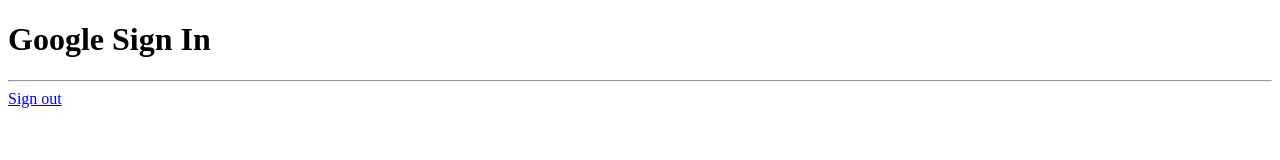
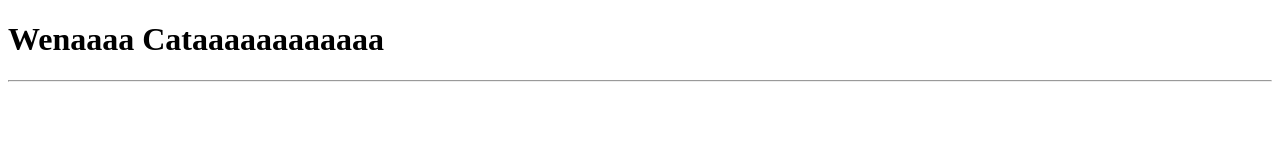
Before and after one commit to patooespinnoza/curso-node-restserver, a website: page public/index.html in a window 1280 px wide. Drawn offline with Linux system fonts and the light colour scheme.

Commit message:
dale corte

```diff
--- a/public/index.html
+++ b/public/index.html
@@ -10,10 +10,11 @@
 
 </head>
 <body>
-    <h1>Google Sign In</h1>
+    <!-- <h1>Google Sign In</h1> -->
+    <h1>Wenaaaa Cataaaaaaaaaaaa</h1>
     <hr>
-    <div class="g-signin2" data-onsuccess="onSignIn"></div>
-    <a href="#" onclick="signOut();">Sign out</a>
+    <!-- <div class="g-signin2" data-onsuccess="onSignIn"></div>
+    <a href="#" onclick="signOut();">Sign out</a> -->
 
     <script src="https://apis.google.com/js/platform.js" async defer></script>
 
```
